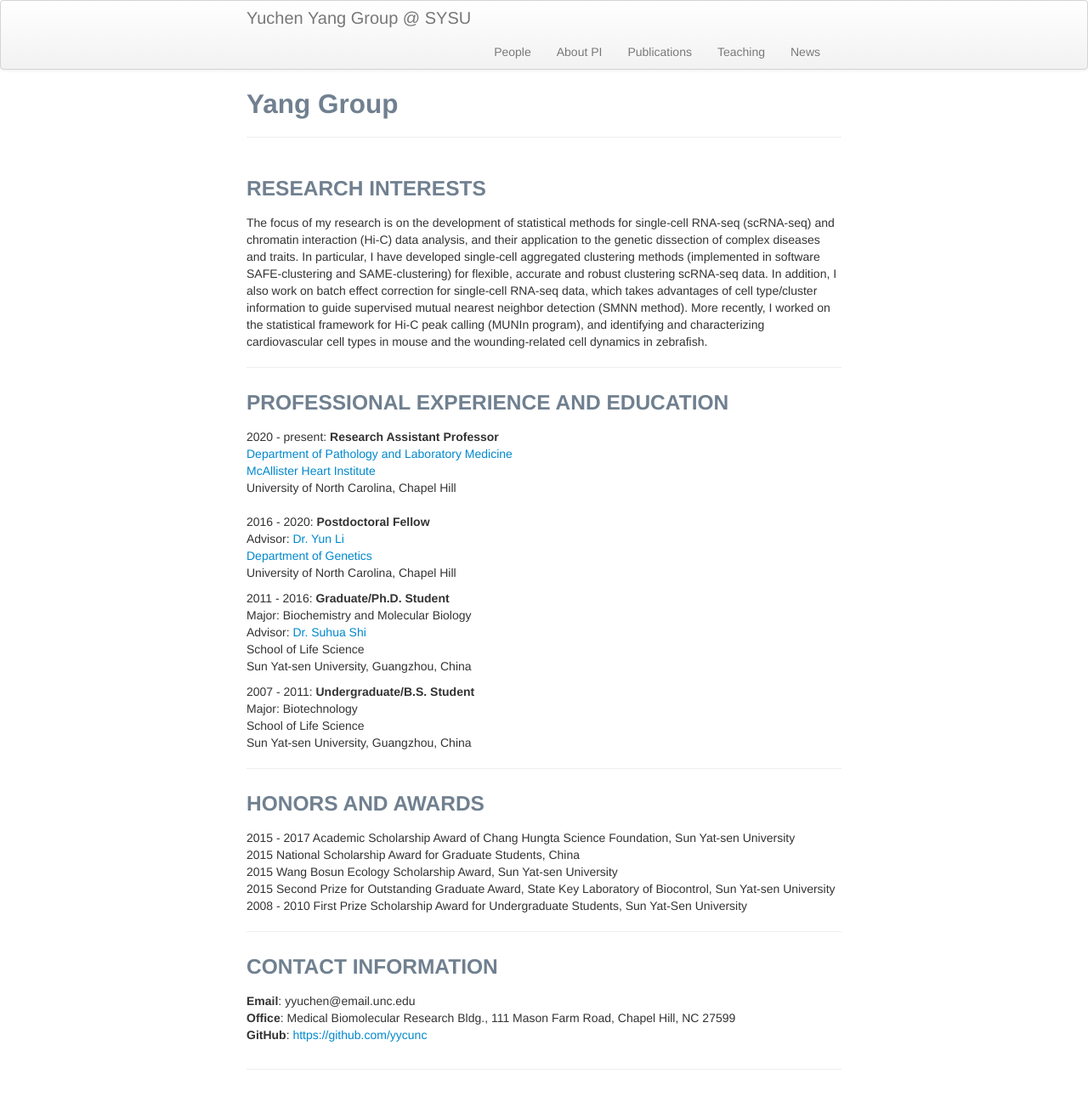
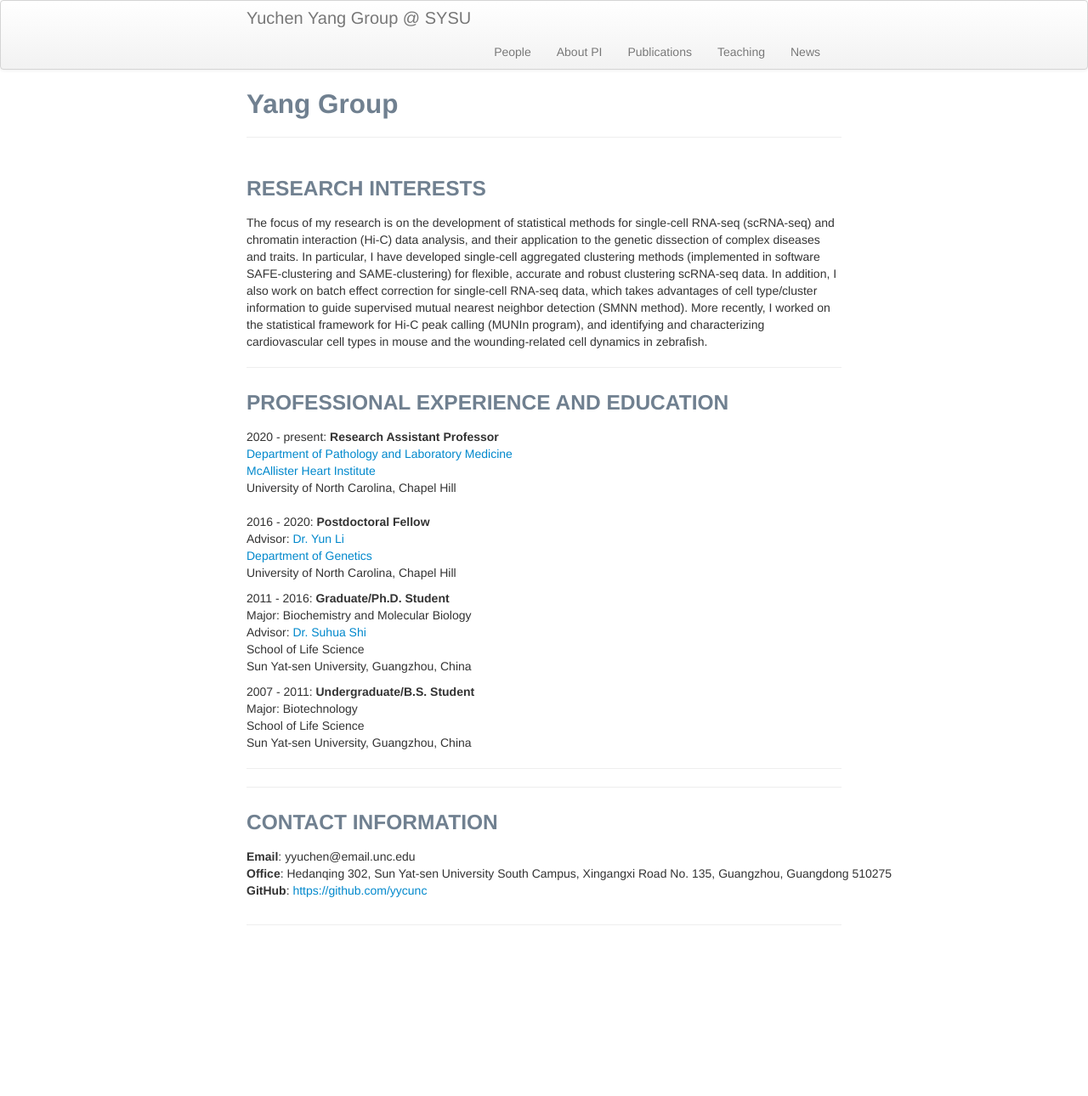
Before and after one commit to yuchenyanggroup/yuchenyanggroup.github.io, a Jekyll site: the page built from index.md, in a window 1280 px wide. Shown: the whole page at 85% size. Built offline with Jekyll 4.4.1, drawn with Linux system fonts in a browser that asks for light colours; after the commit the page ends 1120 px from its top, so only the background shows below that.

Commit message:
Update index.md

```diff
--- a/index.md
+++ b/index.md
@@ -39,12 +39,7 @@ The focus of my research is on the development of statistical methods for single
 
 ---
 
-### HONORS AND AWARDS
-2015 - 2017 Academic Scholarship Award of Chang Hungta Science Foundation, Sun Yat-sen University<br/>
-2015    National Scholarship Award for Graduate Students, China<br/>
-2015    Wang Bosun Ecology Scholarship Award, Sun Yat-sen University<br/>
-2015    Second Prize for Outstanding Graduate Award, State Key Laboratory of Biocontrol, Sun Yat-sen University<br/>
-2008 - 2010 First Prize Scholarship Award for Undergraduate Students, Sun Yat-Sen University<br/>
+
 
 ---
 
@@ -53,7 +48,7 @@ The focus of my research is on the development of statistical methods for single
 <div class="container">
     <div class="row-fluid">
             <b>Email</b>: yyuchen@email.unc.edu<br/>
-            <b>Office</b>: Medical Biomolecular Research Bldg., 111 Mason Farm Road, Chapel Hill, NC 27599<br/>
+            <b>Office</b>: Hedanqing 302, Sun Yat-sen University South Campus, Xingangxi Road No. 135, Guangzhou, Guangdong 510275<br/>
             <b>GitHub</b>: <a href="https://github.com/yycunc">https://github.com/yycunc</a><br/>
     </div>
 </div>
```
